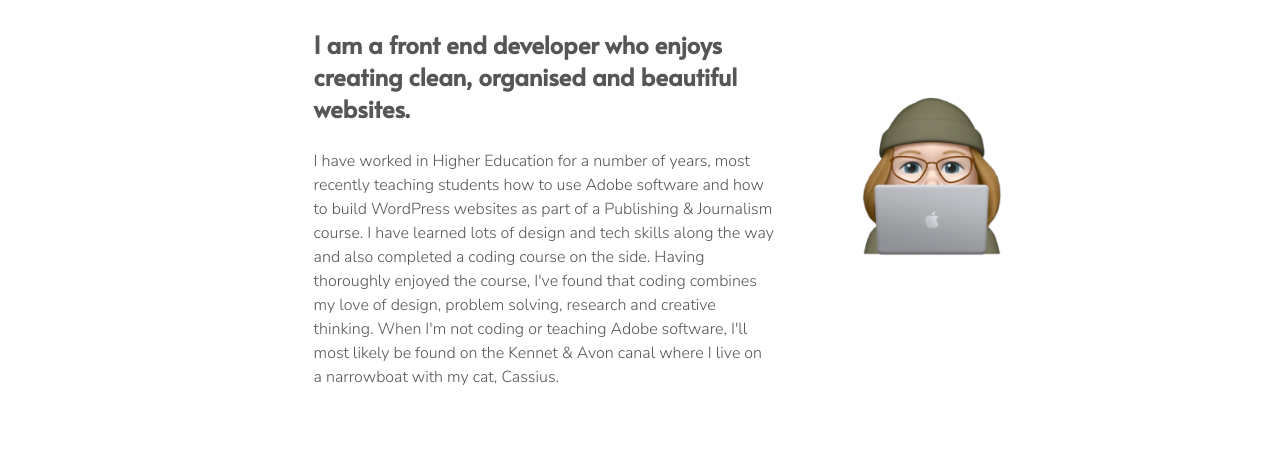
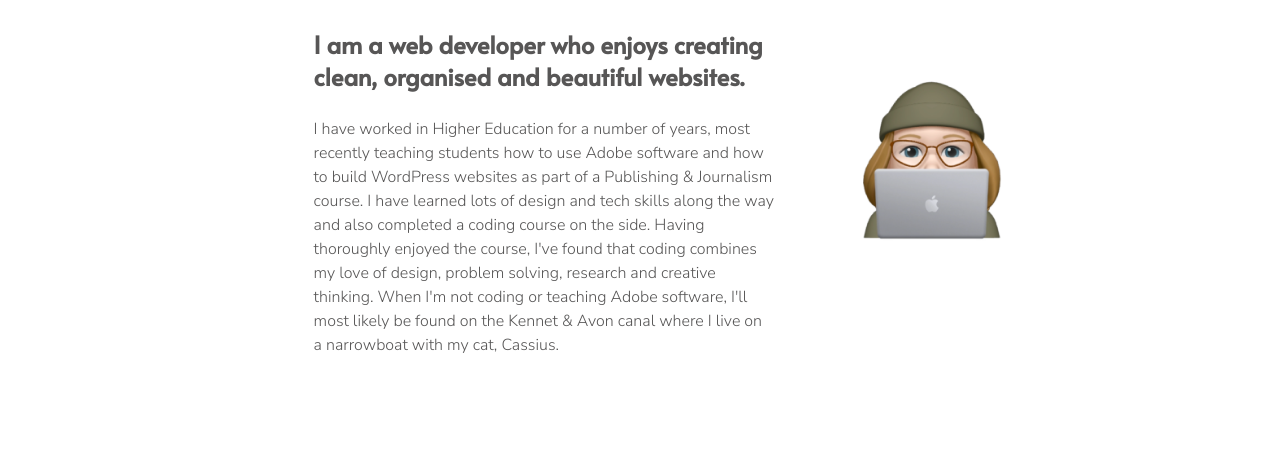
Before and after one commit to KirstyFolan/portfolio-site, a website built with Parcel: page index.html in a window 1280 px wide. Shown: the part 329-800 px from the top of the page. Built offline with nearby package versions, Linux system fonts and the light colour scheme.

Commit message:
Updated about section

```diff
--- a/index.html
+++ b/index.html
@@ -57,7 +57,7 @@
             <div class="about-wrapper">
               <div class="description">
                 <h2>A little about me</h2>
-                <h3>I am a front end developer who enjoys creating clean, organised and beautiful websites.</h3>
+                <h3>I am a web developer who enjoys creating clean, organised and beautiful websites.</h3>
 
                     <p>I have worked in Higher Education for a number of years, most recently teaching students how to use Adobe software and how to build WordPress websites as part of a Publishing & Journalism course. I have learned lots of design and tech skills along the way and also completed a coding course on the side. Having thoroughly enjoyed the course, I've found that coding combines my love of design, problem solving, research and creative thinking. When I'm not coding or teaching Adobe software, I'll most likely be found on the Kennet & Avon canal where I live on a narrowboat with my cat, Cassius.
                     </p>
```
